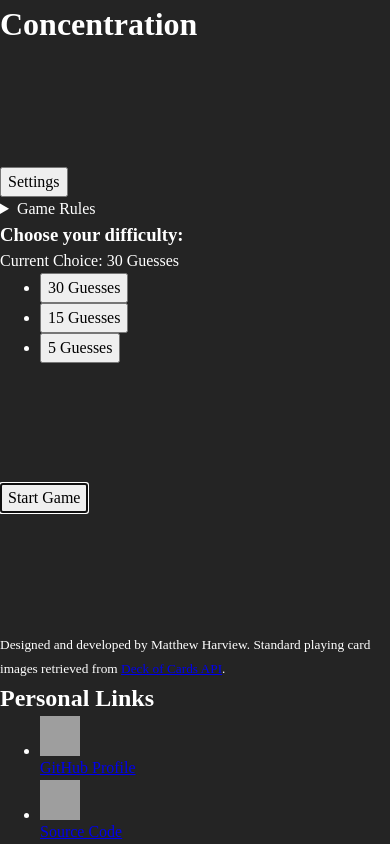
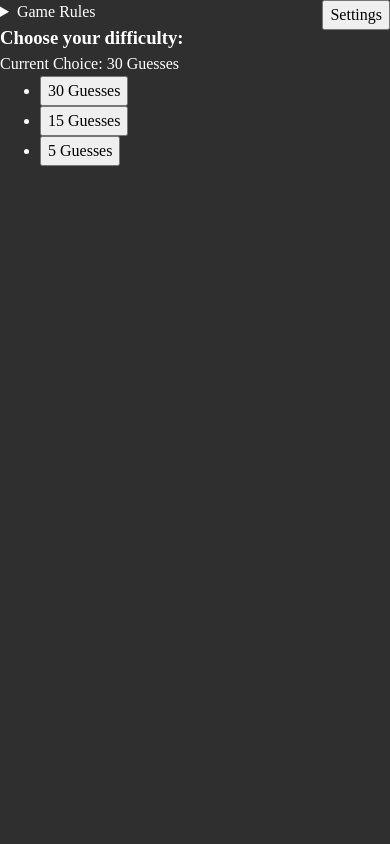
Before and after one commit to Long-Hold/memory-card, a React (Vite) app: page / in a window 390 px wide. Built offline with nearby package versions, Linux system fonts and the light colour scheme; grey boxes are pictures that could not be loaded.

Commit message:
feat: add basic sidebar open-close css toggling (#19)

```diff
--- a/src/components/sidebar/sidebar.css
+++ b/src/components/sidebar/sidebar.css
@@ -0,0 +1,35 @@
+.sidebar, .sidebar-panel {
+  height: 100%;
+  width: 100%;
+}
+
+.sidebar {
+  .sidebar-toggle {
+    display: none;
+    /* Keeps button clickable even when .sidebar disables pointer events */
+    pointer-events: all;
+  }
+
+  .sidebar-panel {
+    background-color: var(--menu-color);
+  }
+
+  @media screen and (max-width: 48rem) {
+    position: absolute;
+    z-index: 10;
+
+    &:has(.sidebar-panel[inert]) {
+      pointer-events: none;
+    }
+
+    .sidebar-toggle {
+      display: block;
+      position: absolute;
+      right: 0;
+    }
+
+    .sidebar-panel[inert] {
+      display: none;
+    }
+  }
+}
```
